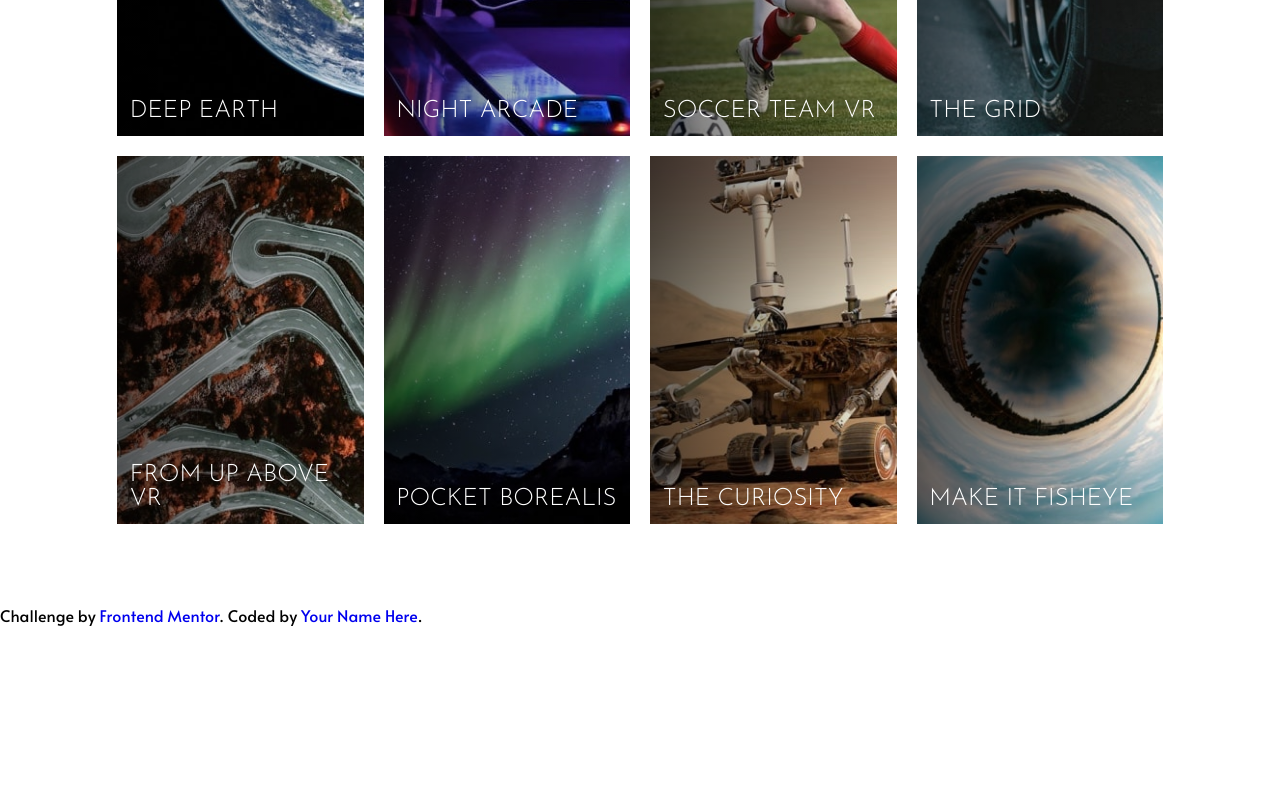
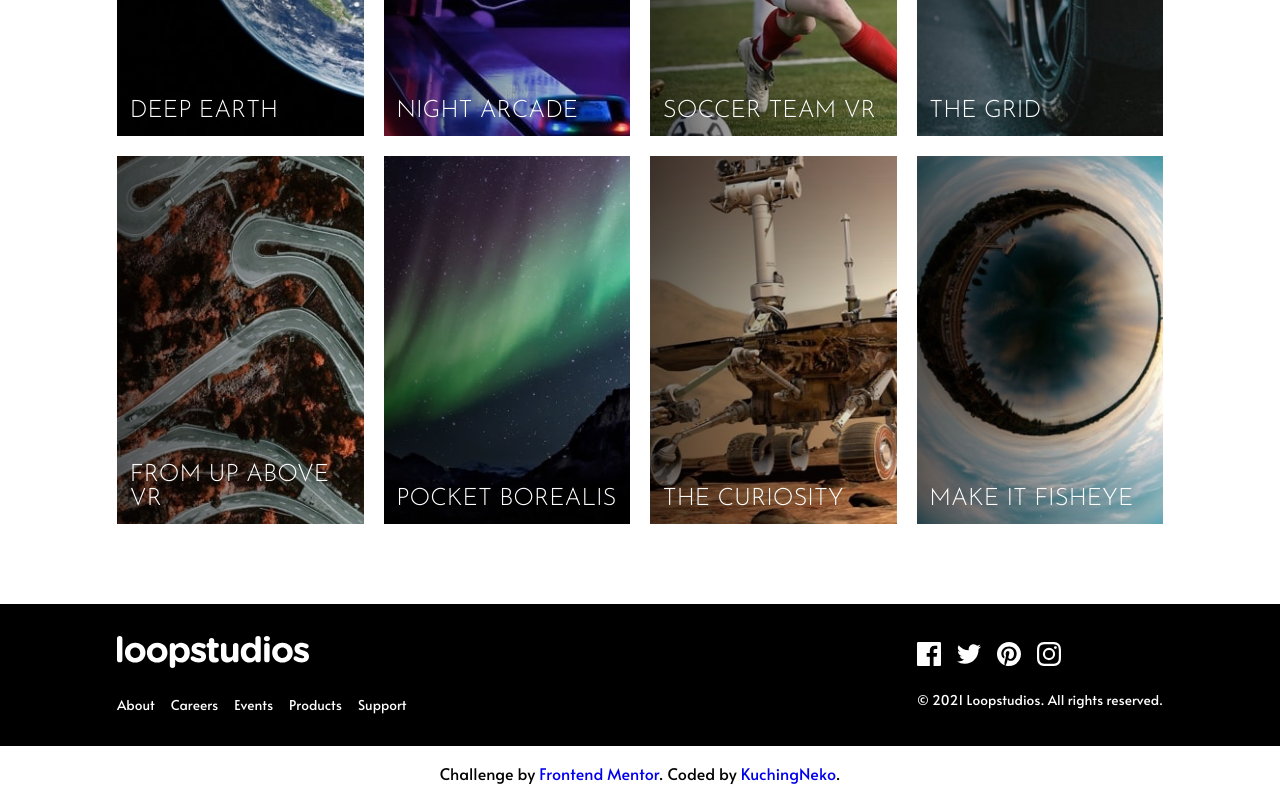
Before and after one commit to kuchingneko28/loopstudio-landingpage, a plain HTML site: page index.html in a window 1280 px wide. Shown: the part 1792-2592 px from the top of the page. Before the commit the page ends 2418 px from the top, so only its background shows below. Drawn offline with Linux system fonts and the light colour scheme.

Commit message:
add footer

```diff
--- /dev/null
+++ b/css/_footer.css
@@ -0,0 +1,31 @@
+footer {
+  background: var(--Black);
+}
+footer .container {
+  display: flex;
+  justify-content: space-between;
+  flex-direction: column;
+  align-items: center;
+  gap: 2rem;
+}
+.footer-menu {
+  display: flex;
+  margin-top: 1.5rem;
+  flex-direction: column;
+  align-items: center;
+  gap: 1rem;
+}
+.footer-social {
+  display: flex;
+  gap: 1rem;
+  margin-bottom: 1.5rem;
+  align-items: center;
+  justify-content: center;
+}
+.footer-content {
+}
+.footer-content a,
+.footer-content p {
+  color: var(--White);
+  font-size: 0.85rem;
+}
--- a/css/_global.css
+++ b/css/_global.css
@@ -48,3 +48,7 @@ h6 {
 section:not(:first-child) {
   margin-block: 3rem;
 }
+.attribution {
+  text-align: center;
+  padding: 1rem;
+}
--- a/css/_media-query.css
+++ b/css/_media-query.css
@@ -61,6 +61,20 @@
   .our-creations-title h2 {
     text-align: left;
   }
+  footer {
+    background: var(--Black);
+  }
+  footer .container {
+    flex-direction: row;
+  }
+
+  .footer-menu {
+    flex-direction: row;
+  }
+  .footer-social {
+    justify-content: flex-start;
+  }
+
   .item-1 {
     background-image: linear-gradient(to left, transparent, rgba(0, 0, 0, 0.6)), url(../images/desktop/image-deep-earth.jpg);
   }
--- a/css/index.css
+++ b/css/index.css
@@ -3,4 +3,5 @@
 @import "./_navbar.css";
 @import "./_interactive.css";
 @import "./_our-creations.css";
+@import "./_footer.css";
 @import "./_media-query.css";
--- a/index.html
+++ b/index.html
@@ -83,9 +83,39 @@
       </div>
     </section>
 
-    <footer></footer>
+    <footer>
+      <div class="container">
+        <div class="footer-content">
+          <img src="./images/logo.svg" alt="" />
+          <ul class="footer-menu">
+            <li><a href="">About</a></li>
+            <li><a href="">Careers</a></li>
+            <li><a href="">Events</a></li>
+            <li><a href="">Products</a></li>
+            <li><a href="">Support</a></li>
+          </ul>
+        </div>
+        <div class="footer-content">
+          <ul class="footer-social">
+            <li>
+              <a href=""><img src="./images/icon-facebook.svg" alt="" /></a>
+            </li>
+            <li>
+              <a href=""><img src="./images/icon-twitter.svg" alt="" /></a>
+            </li>
+            <li>
+              <a href=""><img src="./images/icon-pinterest.svg" alt="" /></a>
+            </li>
+            <li>
+              <a href=""><img src="./images/icon-instagram.svg" alt="" /></a>
+            </li>
+          </ul>
+          <p>© 2021 Loopstudios. All rights reserved.</p>
+        </div>
+      </div>
+    </footer>
 
     <script src="./js/script.js"></script>
-    <div class="attribution">Challenge by <a href="https://www.frontendmentor.io?ref=challenge" target="_blank">Frontend Mentor</a>. Coded by <a href="#">Your Name Here</a>.</div>
+    <div class="attribution">Challenge by <a href="https://www.frontendmentor.io?ref=challenge" target="_blank">Frontend Mentor</a>. Coded by <a href="https://github.com/kuchingneko28/loopstudio-landingpage">KuchingNeko</a>.</div>
   </body>
 </html>
```
